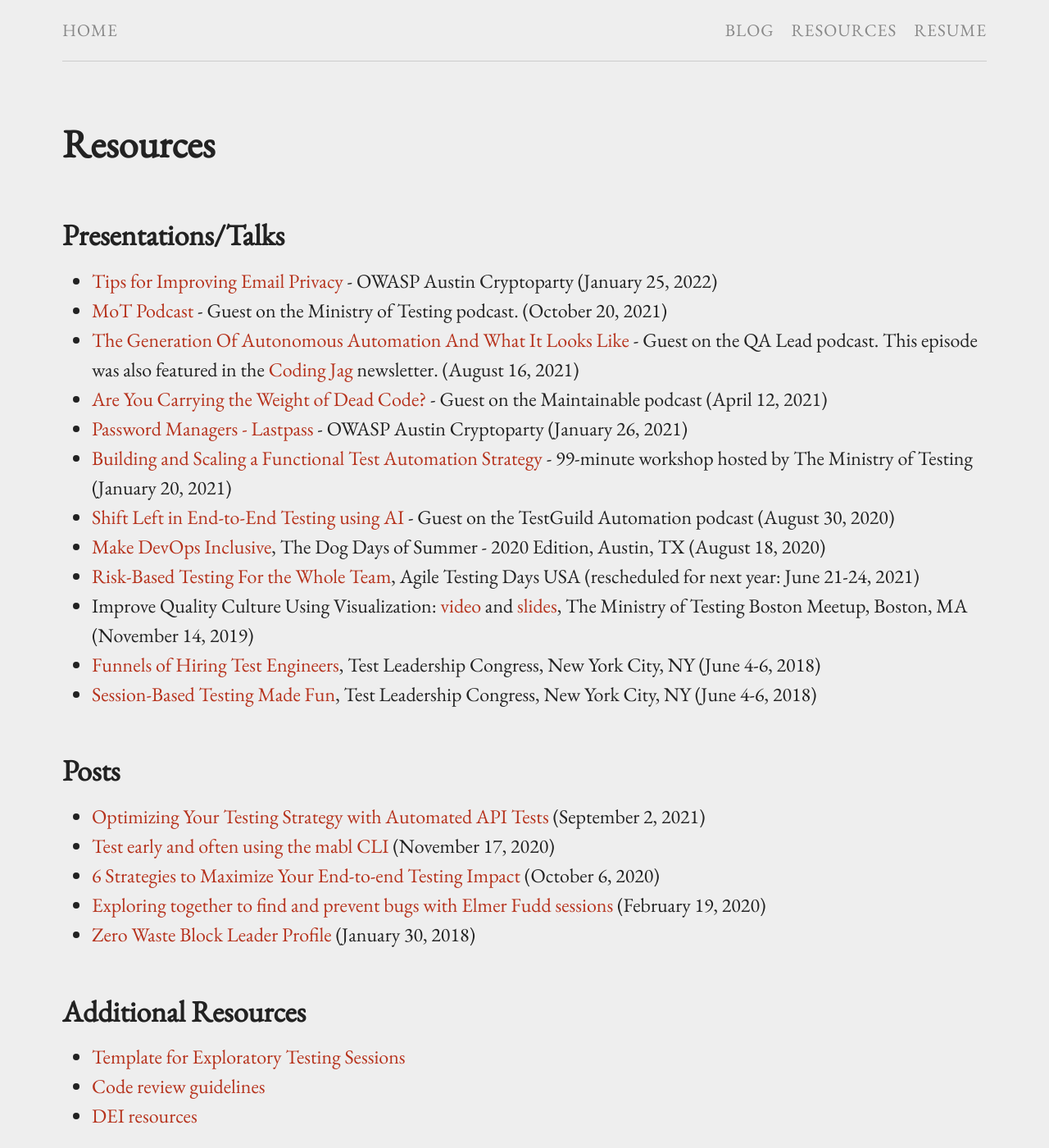
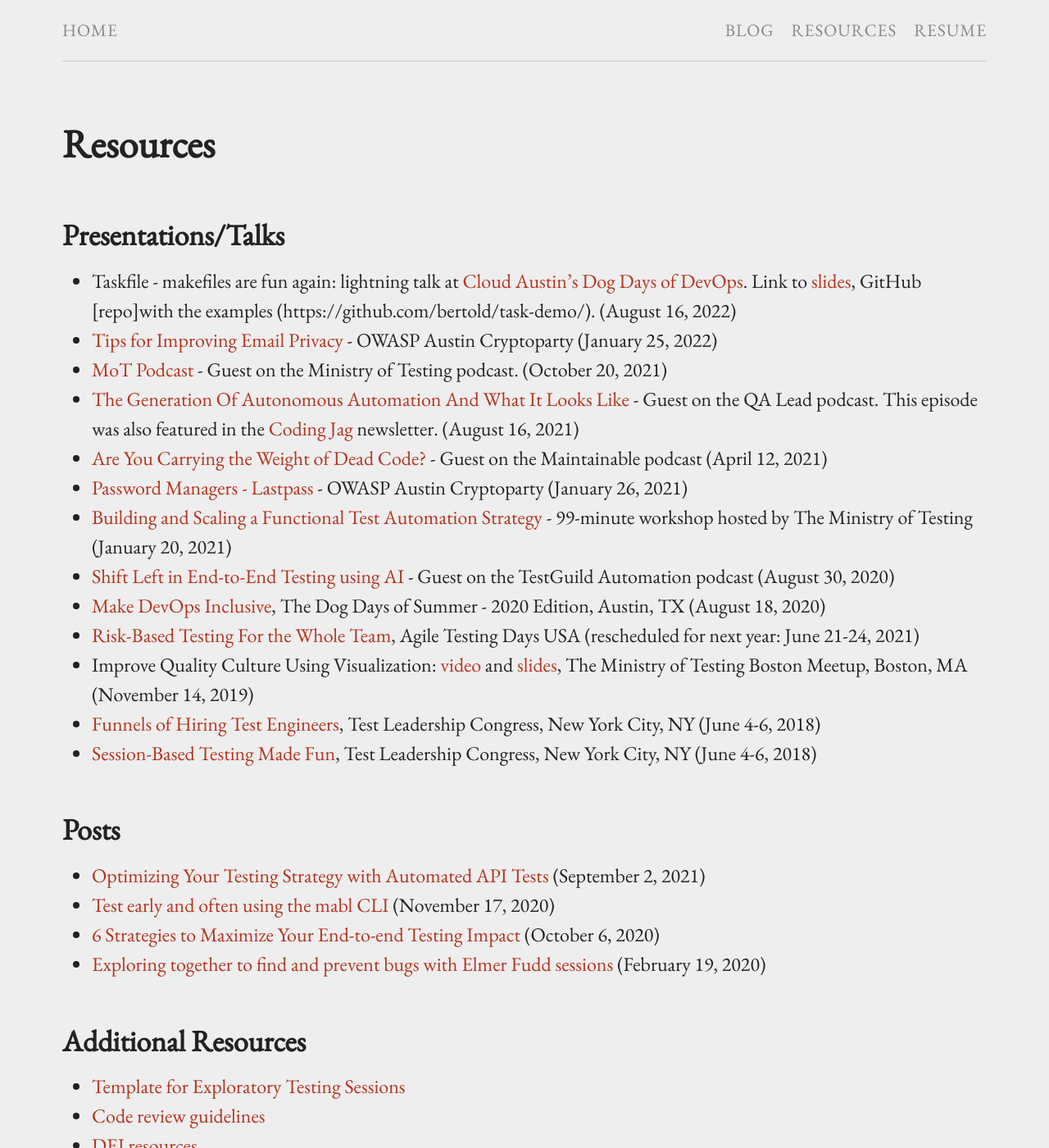
Before and after one commit to bertold/bertold.kolics.net, a Jekyll site: the page built from pages.md, in a window 1280 px wide and 1400 px high. Shown: the whole window at 82% size. Built offline with Jekyll 4.4.1, drawn with Linux system fonts in a browser that asks for light colours.

Commit message:
Update links

```diff
--- a/pages.md
+++ b/pages.md
@@ -5,6 +5,7 @@ permalink: /pages/
 ---
 ## Presentations/Talks
 
+* Taskfile - makefiles are fun again: lightning talk at [Cloud Austin's Dog Days of DevOps](https://www.meetup.com/CloudAustin/events/pljpfrydclbvb/). Link to [slides](https://github.com/bertold/task-demo/blob/main/slides.pdf), GitHub [repo]with the examples (https://github.com/bertold/task-demo/). (August 16, 2022)
 * [Tips for Improving Email Privacy](https://www.slideshare.net/BertoldKolics/email-privacy) - OWASP Austin Cryptoparty (January 25, 2022)
 * [MoT Podcast](https://www.ministryoftesting.com/dojo/lessons/mot-podcast-kristof-meets-bertold-kolics) - Guest on the Ministry of Testing podcast. (October 20, 2021)
 * [The Generation Of Autonomous Automation And What It Looks Like](https://theqalead.com/podcast/the-generation-of-autonomous-automation-and-what-it-looks-like-with-bertold-kolics-from-mabl/) - Guest on the QA Lead podcast. This episode was also featured in the [Coding Jag](https://www.lambdatest.com/newsletter/editions/issue51) newsletter. (August 16, 2021)
@@ -24,7 +25,6 @@ permalink: /pages/
 * [Test early and often using the mabl CLI](https://www.mabl.com/blog/test-early-and-often-using-the-mabl-cli) (November 17, 2020)
 * [6 Strategies to Maximize Your End-to-end Testing Impact](https://www.mabl.com/blog/6-strategies-to-maximize-your-end-to-end-testing-impact) (October 6, 2020)
 * [Exploring together to find and prevent bugs with Elmer Fudd sessions](https://www.mabl.com/blog/exploring-together-to-find-and-prevent-bugs-with-elmer-fudd-sessions) (February 19, 2020)
-* [Zero Waste Block Leader Profile](https://austintexas.gov/blog/block-leader-profile-bertold-kolics) (January 30, 2018)
 
 ## Additional Resources
 
```
